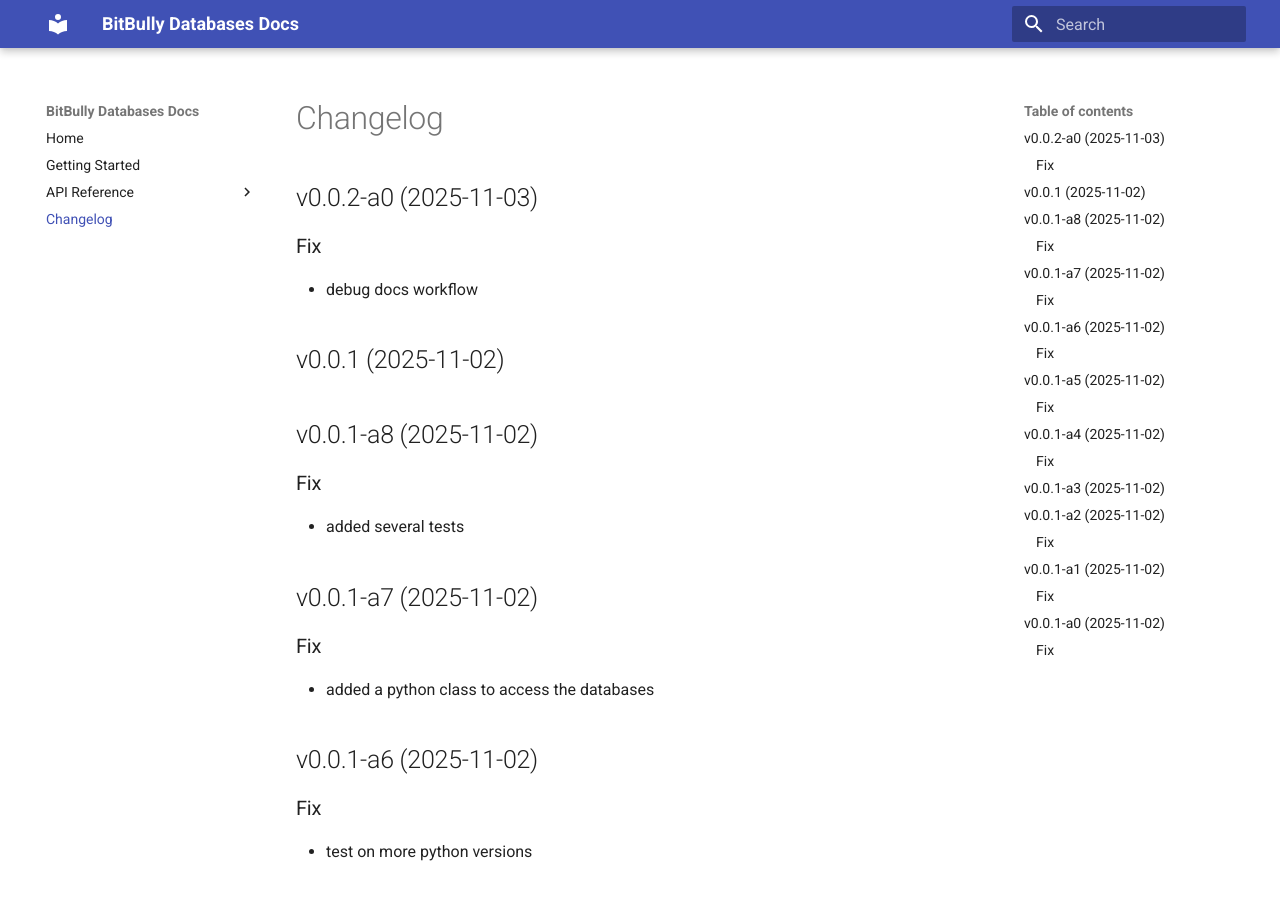
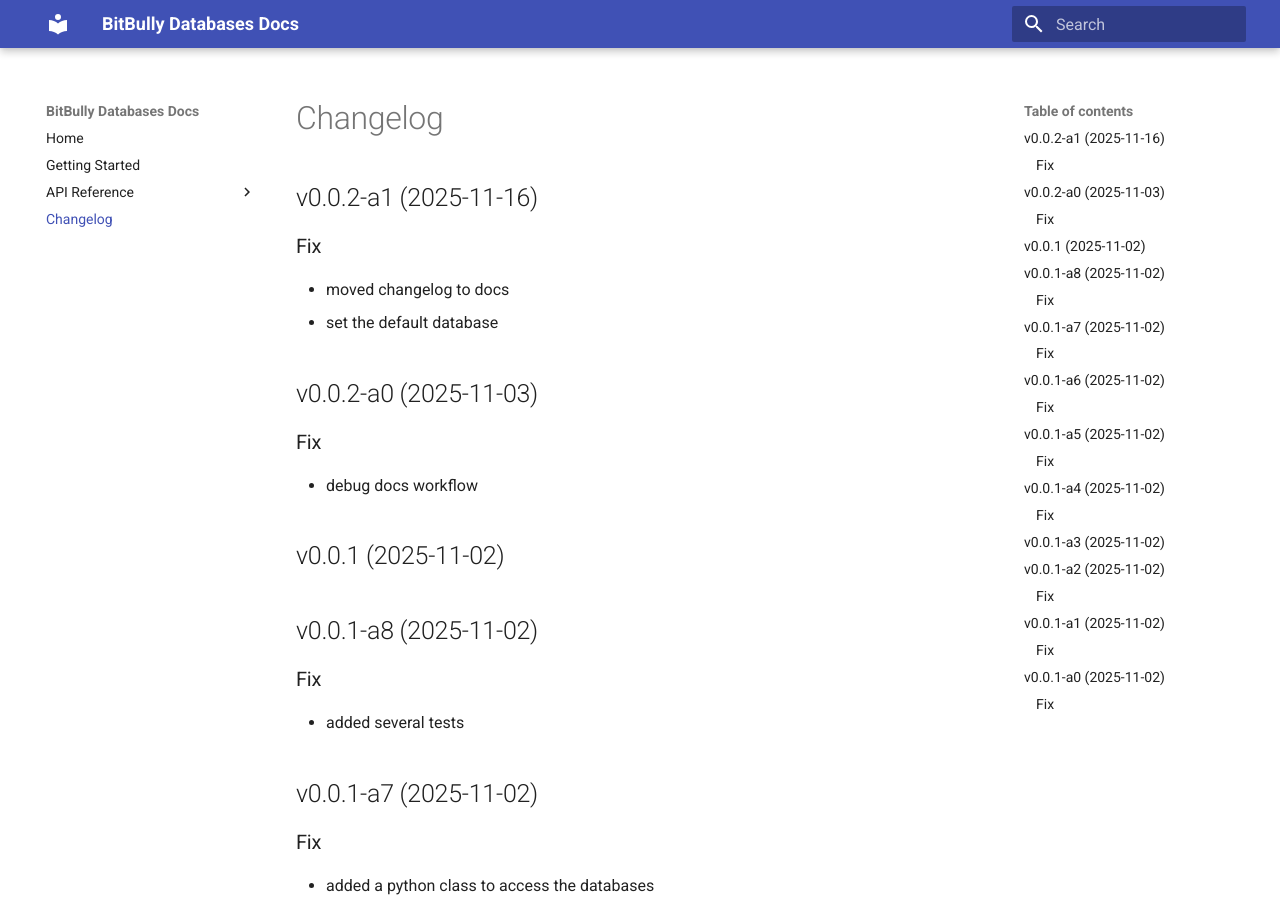
Before and after one commit to MarkusThill/bitbully-databases, an MkDocs documentation site: the page built from docs/CHANGELOG.md, in a window 1280 px wide and 900 px high. Built offline with MkDocs 1.6.1 and Material for MkDocs 9.7.7, drawn with Linux system fonts in a browser that asks for light colours.

Commit message:
bump: version 0.0.2-a0 → 0.0.2-a1

```diff
--- a/docs/CHANGELOG.md
+++ b/docs/CHANGELOG.md
@@ -1,3 +1,10 @@
+## v0.0.2-a1 (2025-11-16)
+
+### Fix
+
+- moved changelog to docs
+- set the default database
+
 ## v0.0.2-a0 (2025-11-03)
 
 ### Fix
--- a/pyproject.toml
+++ b/pyproject.toml
@@ -79,7 +79,7 @@ version = {file = "version.txt"}
 [tool.commitizen]
 name = "cz_conventional_commits"
 version_scheme = "semver"
-version = "0.0.2-a0" # Current version managed by Commitizen
+version = "0.0.2-a1" # Current version managed by Commitizen
 version_files = ["pyproject.toml", "version.txt", "src/bitbully_databases/__init__.py"] # if cz can directly bump it
 # pre_bump_hooks = "./scripts/update_version.sh"
 tag_format = "v$version"  # Tag format (e.g., v1.0.0)
--- a/src/bitbully_databases/__init__.py
+++ b/src/bitbully_databases/__init__.py
@@ -6,4 +6,4 @@ Homepage: https://github.com/MarkusThill/bitbully-databases
 from .bitbully_databases import BitBullyDatabases
 
 __all__: list[str] = ["BitBullyDatabases"]
-__version__: str = "0.0.2-a0"
+__version__: str = "0.0.2-a1"
--- a/version.txt
+++ b/version.txt
@@ -1 +1 @@
-0.0.2-a0
+0.0.2-a1
```
